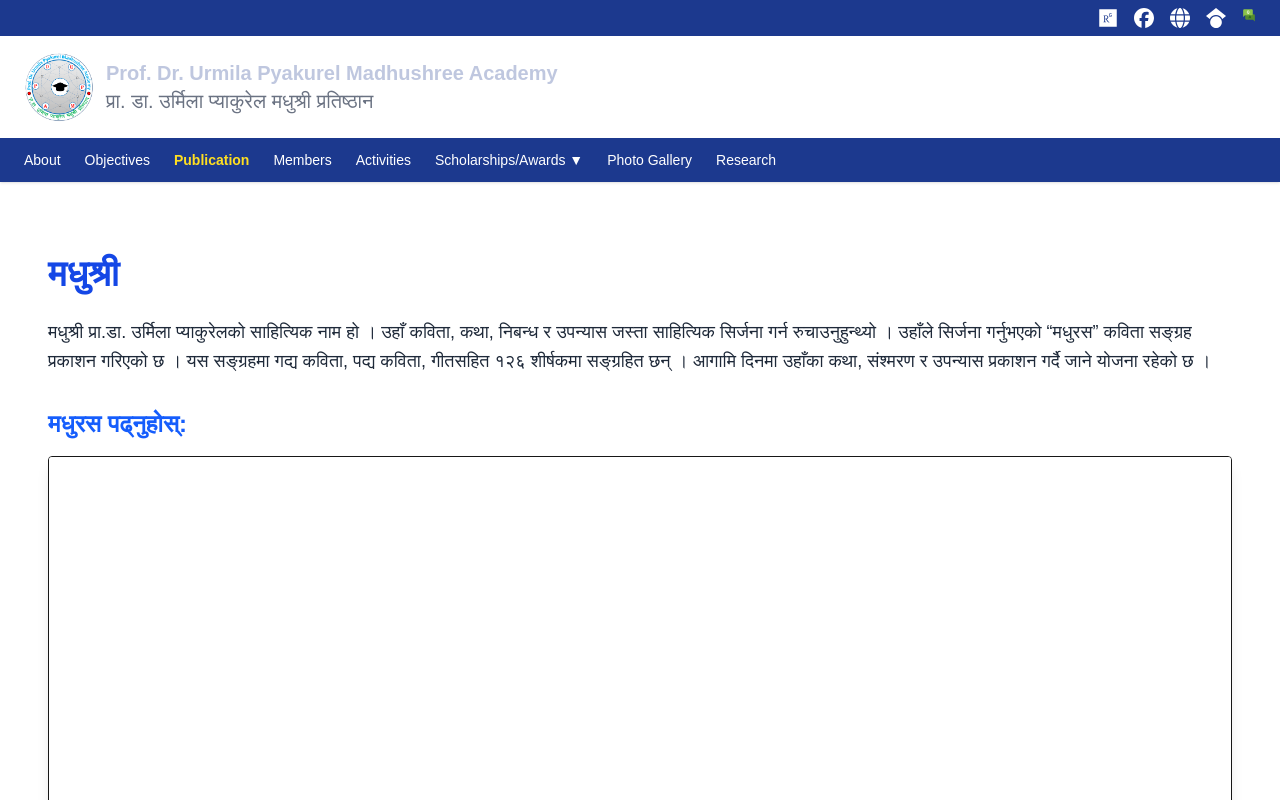
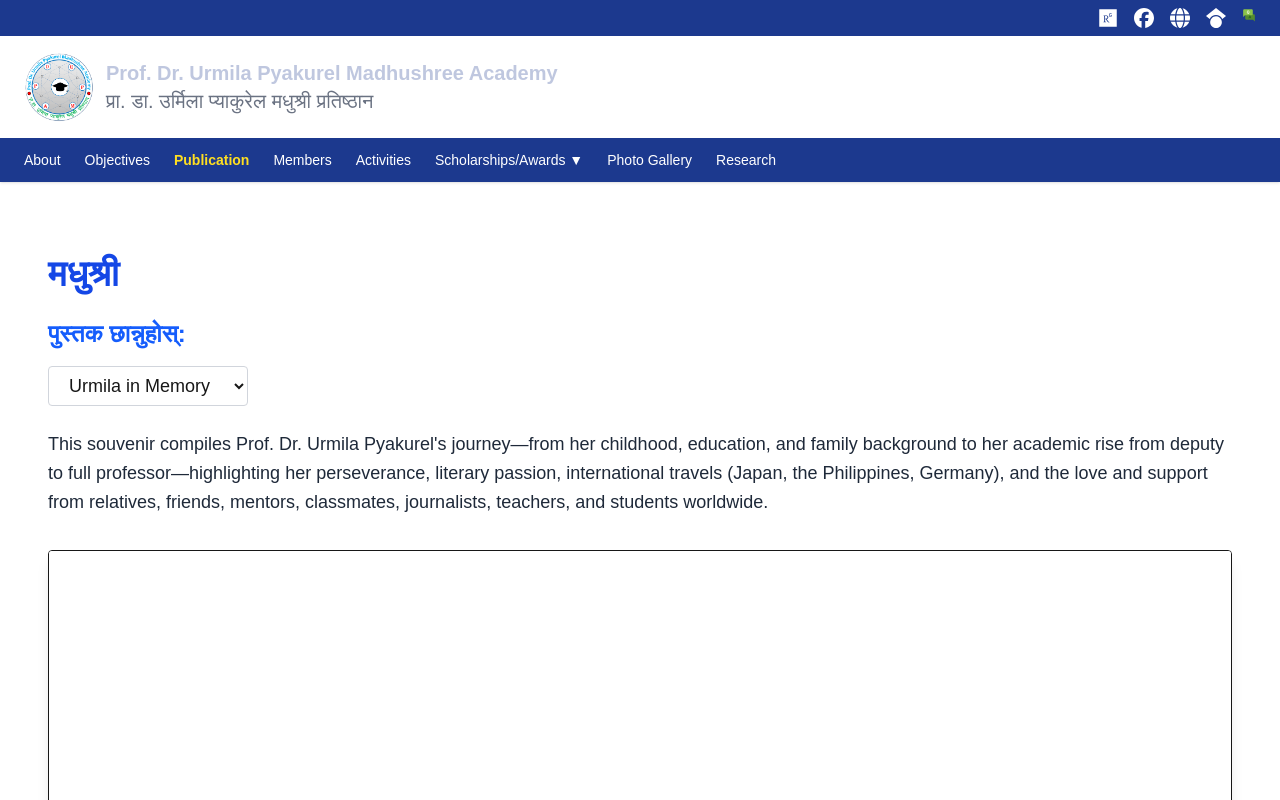
Before and after one commit to upma2080/upma2080.github.io, a Next.js app: page /madhushree in a window 1280 px wide. Shown: the top 800 px of the page. Built offline with nearby package versions, Linux system fonts and the light colour scheme.

Commit message:
semi-finalV3 update3

```diff
--- a/src/app/madhushree/page.tsx
+++ b/src/app/madhushree/page.tsx
@@ -1,23 +1,54 @@
 "use client";
 
+import { useState } from "react";
+
 export default function MadhushreePage() {
+  const books = {
+    "/Madhurash[1].pdf": {
+      title: "मधुरस (कविता सङ्ग्रह)",
+      description: `मधुश्री प्रा.डा. उर्मिला प्याकुरेलको साहित्यिक नाम हो । उहाँ कविता, कथा, निबन्ध र उपन्यास जस्ता साहित्यिक सिर्जना गर्न रुचाउनुहुन्थ्यो ।
+      उहाँले सिर्जना गर्नुभएको “मधुरस” कविता सङ्ग्रह प्रकाशन गरिएको छ । यस सङ्ग्रहमा गद्य कविता, पद्य कविता, गीतसहित १२६ शीर्षकमा सङ्ग्रहित छन् ।
+      आगामि दिनमा उहाँका कथा, संश्मरण र उपन्यास प्रकाशन गर्दै जाने योजना रहेको छ ।`,
+    },
+    "/Madhurash.pdf": {
+      title: "Urmila in Memory",
+      description: `This souvenir compiles Prof. Dr. Urmila Pyakurel's journey—from her childhood, education, and family background to her academic rise from deputy to full professor—highlighting her perseverance, literary passion, international travels (Japan, the Philippines, Germany), and the love and support from relatives, friends, mentors, classmates, journalists, teachers, and students worldwide.`,
+    },
+  };
+
+  const [selectedBook, setSelectedBook] = useState("/Madhurash.pdf");
+
   return (
     <main className="container mx-auto px-6 py-12">
       <h1 className="text-4xl font-bold text-blue-700 mb-6">मधुश्री</h1>
 
+
+
+      {/* Book selection */}
+      <h2 className="text-2xl font-semibold text-blue-600 mb-4">पुस्तक छान्नुहोस्:</h2>
+
+      <div className="mb-6">
+        <select
+          className="border border-gray-300 rounded px-4 py-2 text-lg"
+          value={selectedBook}
+          onChange={(e) => setSelectedBook(e.target.value)}
+        >
+          {Object.entries(books).map(([path, book]) => (
+            <option key={path} value={path}>
+              {book.title}
+            </option>
+          ))}
+        </select>
+      </div>
+          {/* Description */}
       <p className="text-gray-800 text-lg mb-8 leading-relaxed">
-        मधुश्री प्रा.डा. उर्मिला प्याकुरेलको साहित्यिक नाम हो । उहाँ कविता, कथा, निबन्ध र उपन्यास जस्ता साहित्यिक सिर्जना गर्न रुचाउनुहुन्थ्यो ।
-        उहाँले सिर्जना गर्नुभएको “मधुरस” कविता सङ्ग्रह प्रकाशन गरिएको छ ।
-        यस सङ्ग्रहमा गद्य कविता, पद्य कविता, गीतसहित १२६ शीर्षकमा सङ्ग्रहित छन् ।
-        आगामि दिनमा उहाँका कथा, संश्मरण र उपन्यास प्रकाशन गर्दै जाने योजना रहेको छ ।
+        {books[selectedBook].description}
       </p>
-
-      <h2 className="text-2xl font-semibold text-blue-600 mb-4">मधुरस पढ्नुहोस्:</h2>
-
-      {/* Example iFrame for the Book */}
+      {/* PDF Viewer */}
       <div className="w-full h-[80vh] border shadow-lg rounded overflow-hidden">
         <iframe
-          src="/Madhurash.pdf#toolbar=0" // Replace this with your actual PDF path or external link
+          key={selectedBook}
+          src={`${selectedBook}#toolbar=0`}
           width="100%"
           height="100%"
           allowFullScreen
```
Also changed, not shown: 1 other file (tests, documents, lock files or other folders).
